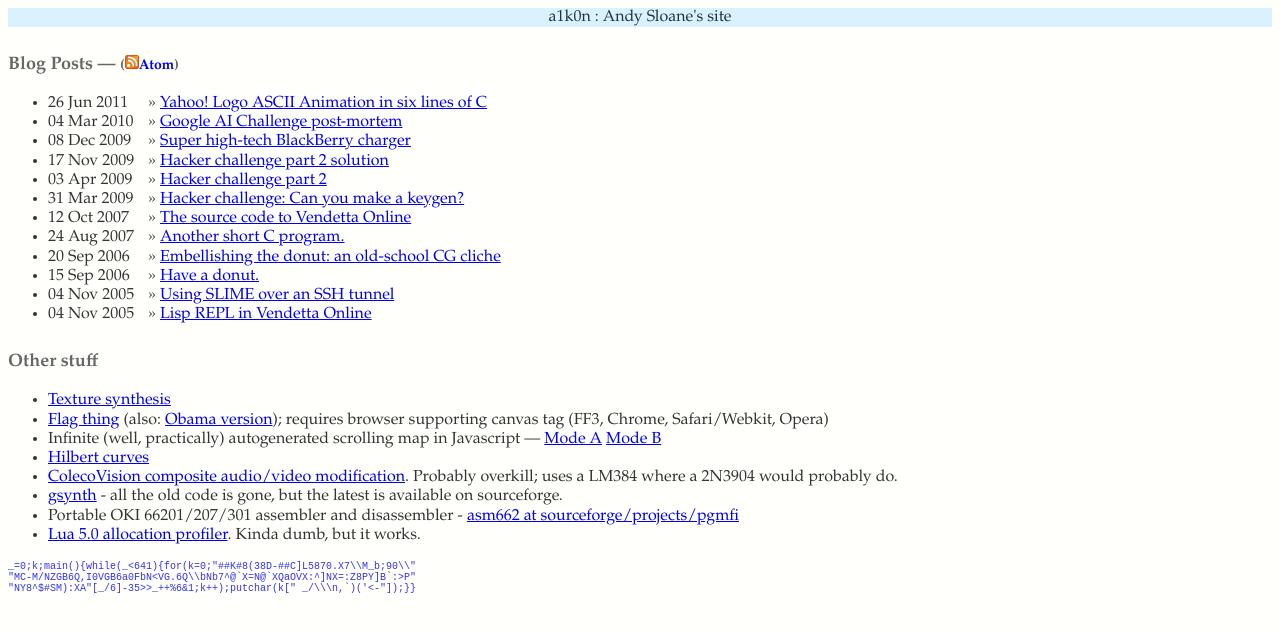
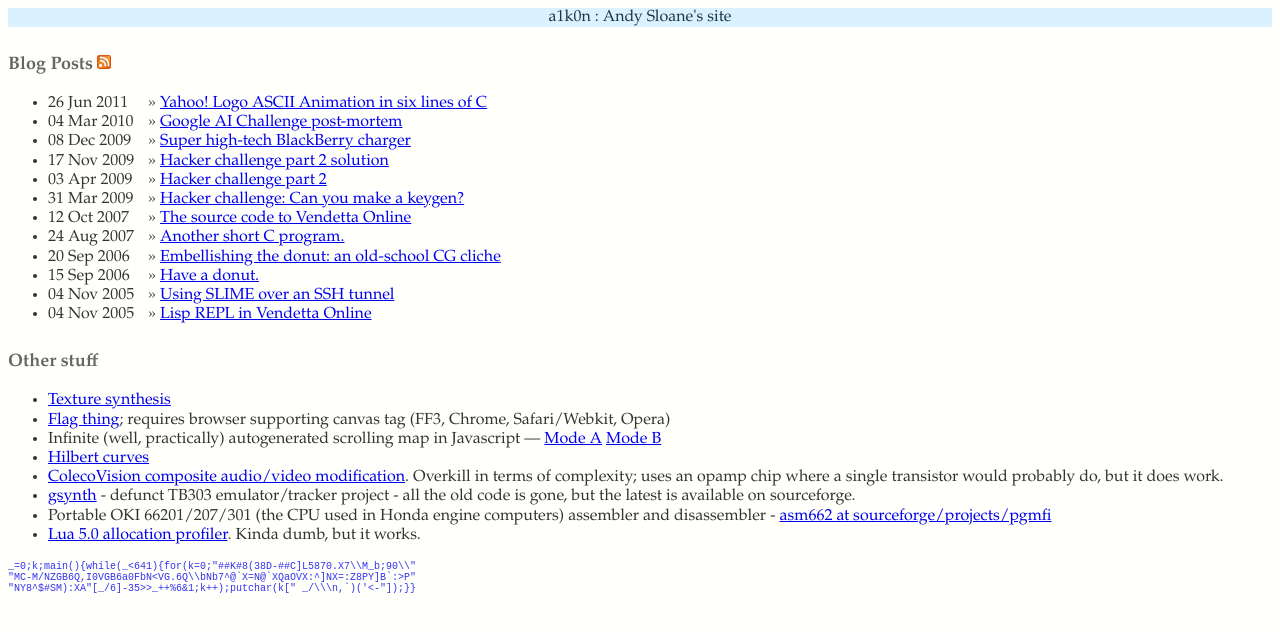
Before and after one commit to a1k0n/a1k0n.github.io, a Jekyll site: the page built from index.html, in a window 1280 px wide. Shown: the top 632 px of the page. Built offline with Jekyll 4.4.1, drawn with Linux system fonts in a browser that asks for light colours.

Commit message:
cleaned up Atom feed thingy, clarified index page links to various projects

```diff
--- a/_layouts/post.html
+++ b/_layouts/post.html
@@ -10,5 +10,5 @@
 <h1><a href='{{ post.url }}'>{{ page.title }}</a></h1>
 {{ content }}
 <hr>
-<a href="/">a1k0n.net</a> &mdash; <a href="/atom.xml" class=feed><img src="/img/feed-icon-14x14.png" /> Atom feed</a><br />
+<a href="/atom.xml" class=feed><img src="/img/feed-icon-14x14.png" /></a> <a href="/">a1k0n.net</a><br />
 </body>
--- a/index.html
+++ b/index.html
@@ -8,7 +8,8 @@
 </head>
 <body>
   <div width=100% style="background-color: #daf2ff; text-align: center; color: #1d3542; font-size: 12pt;">a1k0n : Andy Sloane's site</div>
-  <h3>Blog Posts &mdash; <span class=feed>(<a href="/atom.xml" class=feed><img src="/img/feed-icon-14x14.png" />Atom</a>)</span></h3>
+  <h3>Blog Posts
+<span class=feed><a href="/atom.xml" class=feed><img src="/img/feed-icon-14x14.png" /></a></span></h3>
   <ul class="posts">
     {% for post in site.posts %}
     <li><span style="display: inline-block; min-width: 6em">{{ post.date | date_to_string }}</span> &raquo; <a href="{{ post.url }}">{{ post.title }}</a></li>
@@ -18,8 +19,7 @@
 <h3>Other stuff</h3>
 <ul class="posts">
 <li><a href="code/texture/">Texture synthesis</a>
-<li><a href="code/flag.html">Flag thing</a> (also: <a
-  href="code/oflag.html">Obama version</a>); requires browser
+<li><a href="code/flag.html">Flag thing</a>; requires browser
 supporting canvas tag (FF3, Chrome, Safari/Webkit, Opera)
 
 <!--<li><a href="http://app.a1k0n.net/jsrpg/">jsrpg</a>.  Silly multiplayer
@@ -35,13 +35,14 @@
 <li><a href="/code/hilbert.html">Hilbert curves</a>
 
 <li><a href="projects/coleco/">ColecoVision composite audio/video
-modification</a>.  Probably overkill; uses a LM384 where a 2N3904
-would probably do.
+modification</a>.  Overkill in terms of complexity; uses an opamp chip where a
+single transistor would probably do, but it does work.
 
-<li><a href="code/gsynth/">gsynth</a> - all the old code is gone, but
-the latest is available on sourceforge.
+<li><a href="code/gsynth/">gsynth</a> - defunct TB303 emulator/tracker project
+- all the old code is gone, but the latest is available on sourceforge.
 
-<li>Portable OKI 66201/207/301 assembler and disassembler - <a
+<li>Portable OKI 66201/207/301 (the CPU used in Honda engine computers)
+assembler and disassembler - <a
 href="http://sourceforge.net/projects/pgmfi/">asm662 at
 sourceforge/projects/pgmfi</a></li>
 
```
